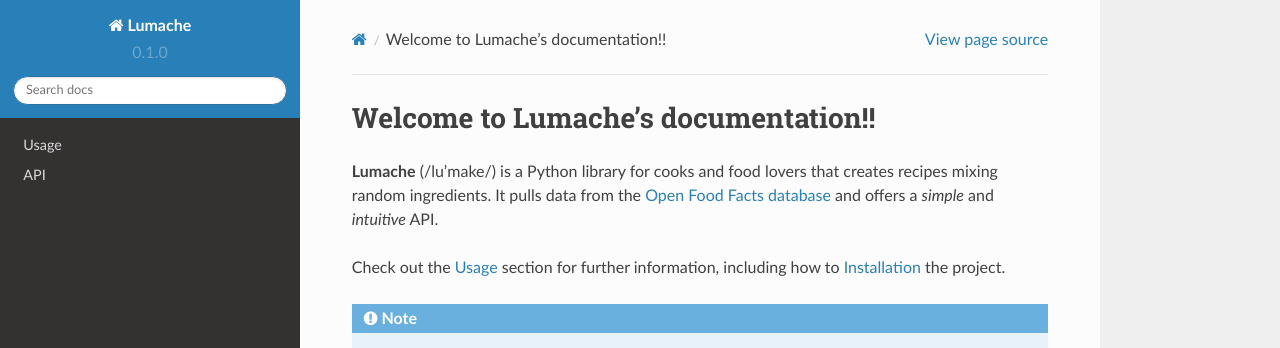
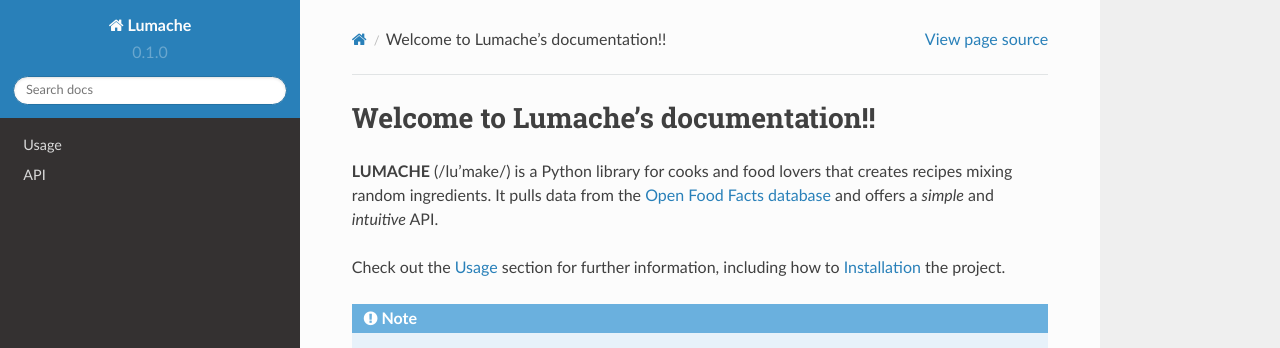
Before and after one commit to lsandov1/rtd-example, a Sphinx documentation site: the page built from docs/source/index.rst, in a window 1280 px wide. Shown: the top 348 px of the page. Built offline with Sphinx 7.4.7 and the Read the Docs theme 2.0.0, drawn with Linux system fonts in a browser that asks for light colours.

Commit message:
change to upercase

```diff
--- a/docs/source/index.rst
+++ b/docs/source/index.rst
@@ -1,7 +1,7 @@
 Welcome to Lumache's documentation!!
 ===================================
 
-**Lumache** (/lu'make/) is a Python library for cooks and food lovers
+**LUMACHE** (/lu'make/) is a Python library for cooks and food lovers
 that creates recipes mixing random ingredients.
 It pulls data from the `Open Food Facts database <https://world.openfoodfacts.org/>`_
 and offers a *simple* and *intuitive* API.
```
